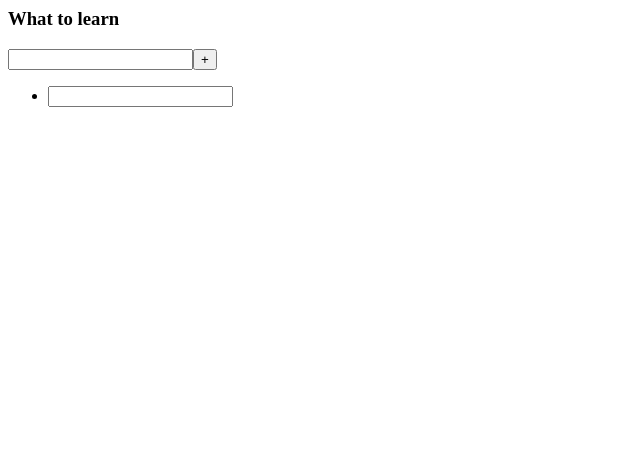
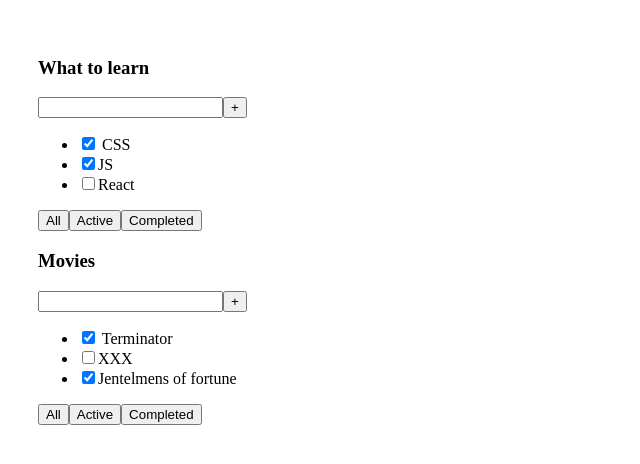
Before and after one commit to alekseiveprev/Todolist_for_students, a React (Create React App) app: page / in a window 1280 px wide. Shown: the top 464 px of the page, without its empty margins (0-640 px from the left). Built offline with nearby package versions, Linux system fonts and the light colour scheme.

Commit message:
feat: finish first lesson

```diff
--- /dev/null
+++ b/src/App.css
@@ -0,0 +1,14 @@
+h1,
+p {
+  font-family: Lato;
+}
+
+.App {
+  padding: 30px;
+  /*  display: flex; */
+  /*  background-color: blue; */
+}
+
+.App > div {
+  margin-right: 50px;
+}
--- a/src/App.tsx
+++ b/src/App.tsx
@@ -1,27 +1,27 @@
 import * as React from 'react';
-import './style.css';
+import './App.css';
+import { TaskType, Todolist } from './Todolist';
 
 export default function App() {
+  let tasks1: Array<TaskType> = [
+    { id: 1, title: 'CSS', isDone: true },
+    { id: 2, title: 'JS', isDone: true },
+    { id: 3, title: 'React', isDone: false },
+  ];
+
+  let tasks2: Array<TaskType> = [
+    { id: 1, title: 'Terminator', isDone: true },
+    { id: 2, title: 'XXX', isDone: false },
+    { id: 3, title: 'Jentelmens of fortune', isDone: true },
+  ];
+
   return (
-    <div>
+    <div className="App">
       {/* <h1>Hello StackBlitz!</h1>
       <p>Start editing to see some magic happen :)</p> */}
-      <Todolist />
+      <Todolist title="What to learn" tasks={tasks1} />
+      <Todolist title="Movies" tasks={tasks2} />
+      {/* <Todolist title="Songs" /> */}
     </div>
   );
 }
-
-function Todolist() {
-  return (
-    <div>
-      <h3> What to learn</h3>
-      <div>
-        <input />
-        <button> + </button>
-      </div>
-      <ul>
-        <li><input type="text" /></li>
-      </ul>
-    </div>
-  );
-}
--- /dev/null
+++ b/src/Todolist.tsx
@@ -0,0 +1,43 @@
+import * as React from 'react';
+
+export type TaskType = {
+  id: number;
+  title: string;
+  isDone: boolean;
+};
+
+type PropsType = {
+  title: string;
+  tasks: Array<TaskType>;
+};
+
+export function Todolist(props: PropsType) {
+  return (
+    <div>
+      <h3>{props.title}</h3>
+      <div>
+        <input />
+        <button> + </button>
+      </div>
+      <ul>
+        <li>
+          <input type="checkbox" checked={props.tasks[0].isDone} />
+          <span> {props.tasks[0].title}</span>
+        </li>
+        <li>
+          <input type="checkbox" checked={props.tasks[1].isDone} />
+          <span>{props.tasks[1].title}</span>
+        </li>
+        <li>
+          <input type="checkbox" checked={props.tasks[2].isDone} />
+          <span>{props.tasks[2].title}</span>
+        </li>
+      </ul>
+      <div>
+        <button>All</button>
+        <button>Active</button>
+        <button>Completed</button>
+      </div>
+    </div>
+  );
+}
--- a/src/style.css
+++ /dev/null
@@ -1,4 +0,0 @@
-h1,
-p {
-  font-family: Lato;
-}
```
